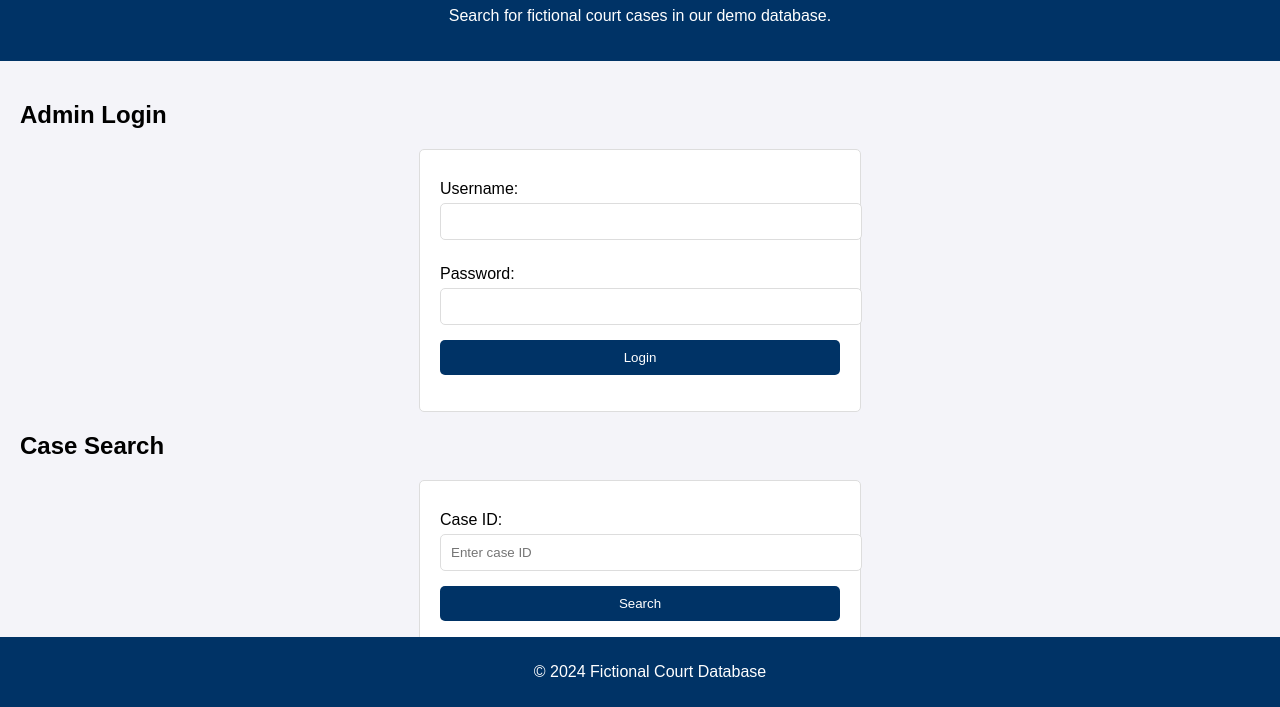
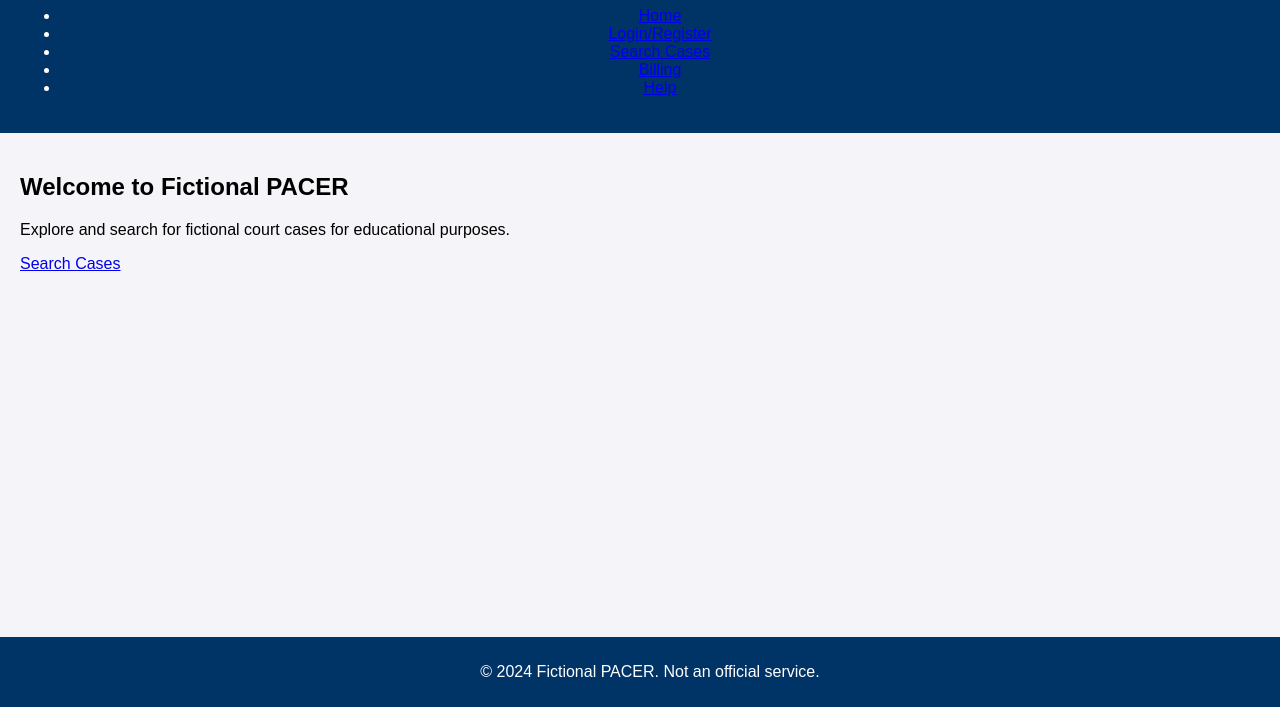
Before and after one commit to GJordan416/PACERSim, a plain HTML site: page index.html in a window 1280 px wide. Shown: the part 93-800 px from the top of the page. Drawn offline with Linux system fonts and the light colour scheme.

Commit message:
Update index.html

```diff
--- a/index.html
+++ b/index.html
@@ -3,39 +3,31 @@
 <head>
   <meta charset="UTF-8">
   <meta name="viewport" content="width=device-width, initial-scale=1.0">
-  <title>Case Finder</title>
+  <title>Fictional PACER</title>
   <link rel="stylesheet" href="style.css">
 </head>
 <body>
   <header>
-    <h1>Case Finder</h1>
-    <p>Search for fictional court cases in our demo database.</p>
+    <h1>Fictional PACER</h1>
+    <nav>
+      <ul>
+        <li><a href="index.html">Home</a></li>
+        <li><a href="login.html">Login/Register</a></li>
+        <li><a href="search.html">Search Cases</a></li>
+        <li><a href="billing.html">Billing</a></li>
+        <li><a href="help.html">Help</a></li>
+      </ul>
+    </nav>
   </header>
   <main>
-    <section class="login-section">
-      <h2>Admin Login</h2>
-      <form id="loginForm">
-        <label for="username">Username:</label>
-        <input type="text" id="username" name="username" required>
-        <label for="password">Password:</label>
-        <input type="password" id="password" name="password" required>
-        <button type="submit">Login</button>
-        <p id="loginMessage"></p>
-      </form>
-    </section>
-    <section class="search-section">
-      <h2>Case Search</h2>
-      <form id="searchForm">
-        <label for="caseId">Case ID:</label>
-        <input type="text" id="caseId" name="caseId" placeholder="Enter case ID">
-        <button type="submit">Search</button>
-        <p id="searchResult"></p>
-      </form>
+    <section>
+      <h2>Welcome to Fictional PACER</h2>
+      <p>Explore and search for fictional court cases for educational purposes.</p>
+      <a href="search.html" class="btn">Search Cases</a>
     </section>
   </main>
   <footer>
-    <p>&copy; 2024 Fictional Court Database</p>
+    <p>&copy; 2024 Fictional PACER. Not an official service.</p>
   </footer>
-  <script src="script.js"></script>
 </body>
 </html>
```
